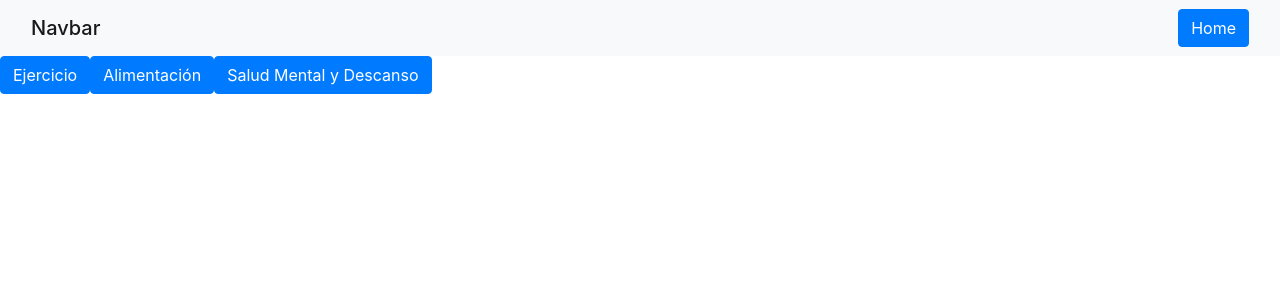
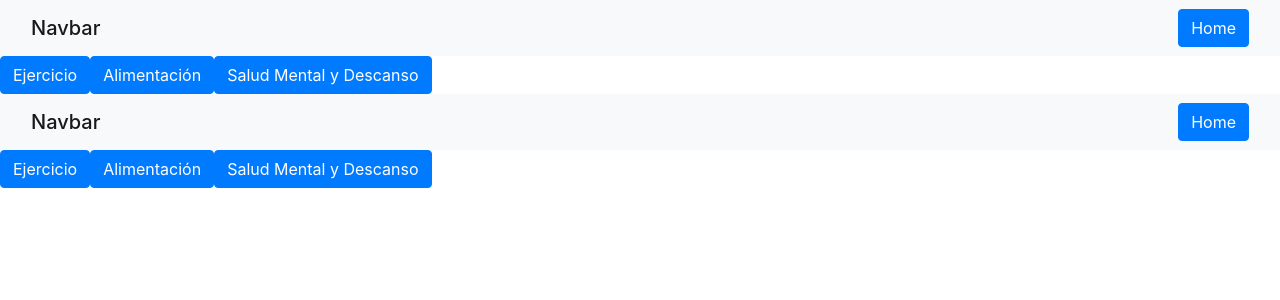
Before and after one commit to simoch117/projecte-final-grup-pau-victor-sandra-i-sergio, a Vue app in the folder web/vue-projecte-final/: page / in a window 1280 px wide. Shown: the top 300 px of the page. Built offline with nearby package versions, Linux system fonts and the light colour scheme.

Commit message:
esqueleto vue actualizacion

```diff
--- /dev/null
+++ b/web/vue-projecte-final/src/components/HeaderGeneral.vue
@@ -0,0 +1,8 @@
+<template>
+  <nav class="navbar navbar-light bg-light">
+    <div class="container-fluid">
+      <span class="navbar-brand mb-0 h1">Navbar</span>
+      <RouterLink class="btn btn-primary" to="/">Home</RouterLink>
+    </div>
+  </nav>
+</template>
--- a/web/vue-projecte-final/src/router/index.js
+++ b/web/vue-projecte-final/src/router/index.js
@@ -3,7 +3,6 @@ import App from "../App.vue";
 import HomeEjercicio from "../views/HomeEjercicio.vue";
 import HomeAlimentacion from "../views/HomeAlimentacion.vue";
 import HomeSaludmental from "../views/HomeSaludmental.vue";
-
 
 const router = createRouter({
   history: createWebHistory(import.meta.env.BASE_URL),
--- a/web/vue-projecte-final/src/views/HomeAlimentacion.vue
+++ b/web/vue-projecte-final/src/views/HomeAlimentacion.vue
@@ -1,5 +1,4 @@
-<script>
-</script>
+<script></script>
 
 <template>
   <div>
--- a/web/vue-projecte-final/src/views/HomeSaludmental.vue
+++ b/web/vue-projecte-final/src/views/HomeSaludmental.vue
@@ -1,5 +1,5 @@
 <script>
-import Header from "../components/Header.vue";
+import Header from "../components/SubHeader.vue";
 
 export default {
   components: {
```
Also changed, not shown: web/vue-projecte-final/src/App.vue (+4 -5 lines), web/vue-projecte-final/src/components/SubHeader.vue (renamed from web/vue-projecte-final/src/components/Header.vue), web/vue-projecte-final/src/views/HomeEjercicio.vue (line endings or trailing spaces).
